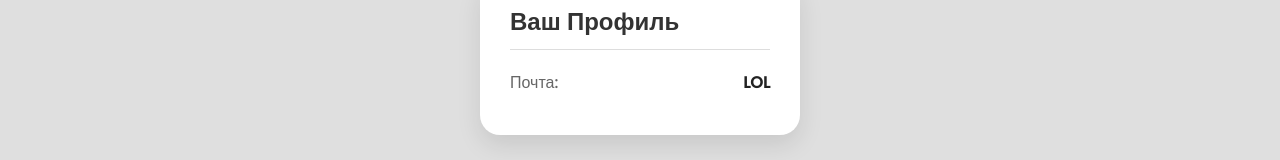
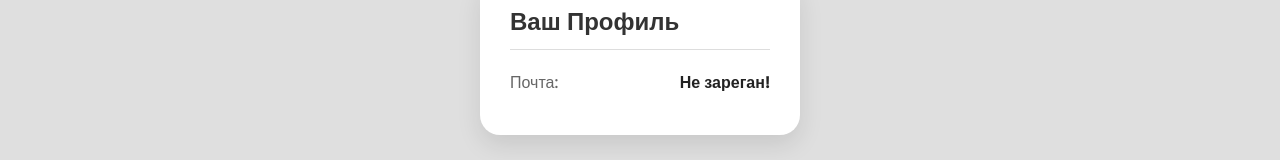
Before and after one commit to cchuvakk/random-route-generator, an Angular app in the folder frontend/: page /profilepage in a window 1280 px wide. Shown: the part 121-281 px from the top of the page. Built offline with nearby package versions, Linux system fonts and the light colour scheme; no server answers.

Commit message:
logic for profile!

```diff
--- a/frontend/src/app/pages/profilepage/profilepage.component.html
+++ b/frontend/src/app/pages/profilepage/profilepage.component.html
@@ -3,7 +3,7 @@
         <h2>Ваш Профиль</h2>
         <div class = "profile-item">
             <span class = "label">Почта:</span>
-            <span class = "value">LOL</span>
+            <span class = "value">{{userEmail}}</span>
         </div>
     </div>
 </div>
--- a/frontend/src/app/pages/profilepage/profilepage.component.ts
+++ b/frontend/src/app/pages/profilepage/profilepage.component.ts
@@ -1,12 +1,19 @@
 import { Component } from '@angular/core';
-
+import { getAuth } from 'firebase/auth';
 
 @Component({
   selector: 'app-profilepage',
+  standalone: true,
   imports: [],
   templateUrl: './profilepage.component.html',
   styleUrl: './profilepage.component.css'
 })
 export class ProfilepageComponent {
+  userEmail : string = '';
 
+  constructor(){
+    const auth = getAuth();
+    const user = auth.currentUser;
+    this.userEmail = user?.email ?? 'Не зареган!';
+  }
 }
```
